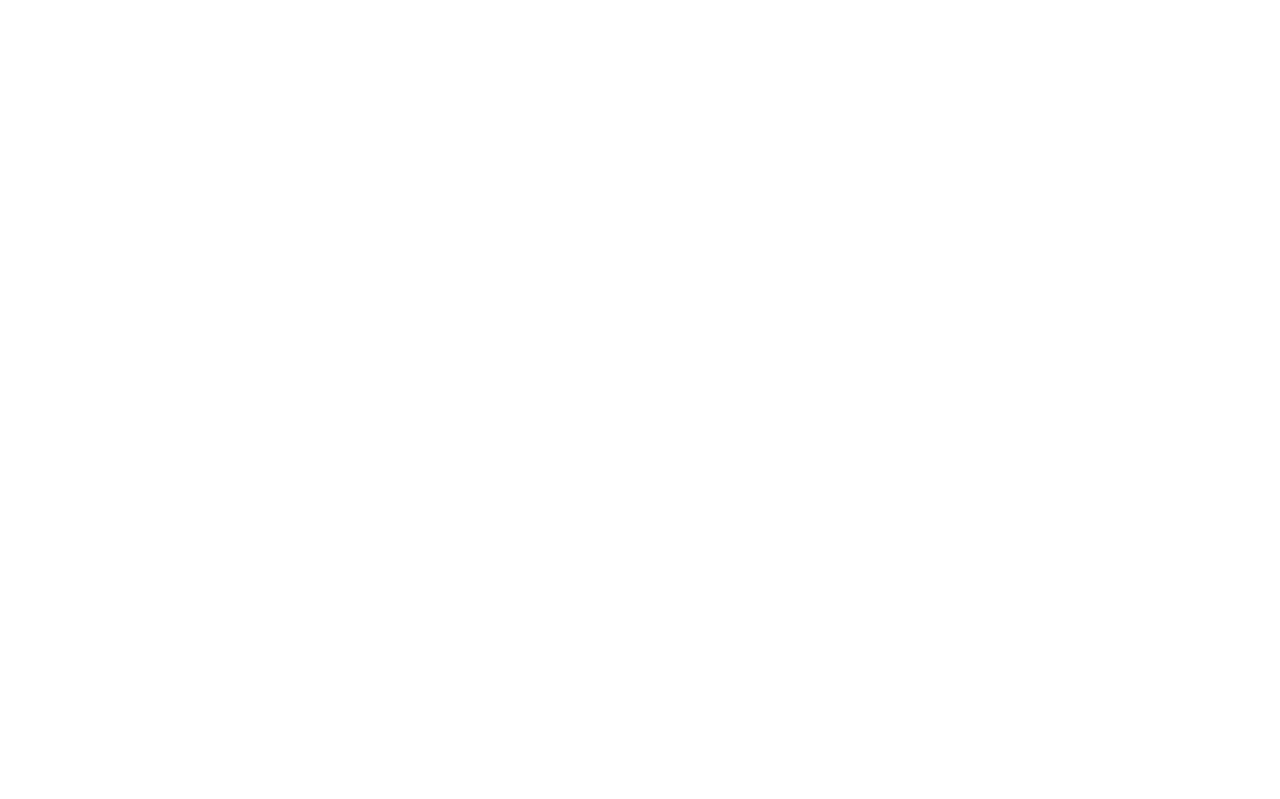
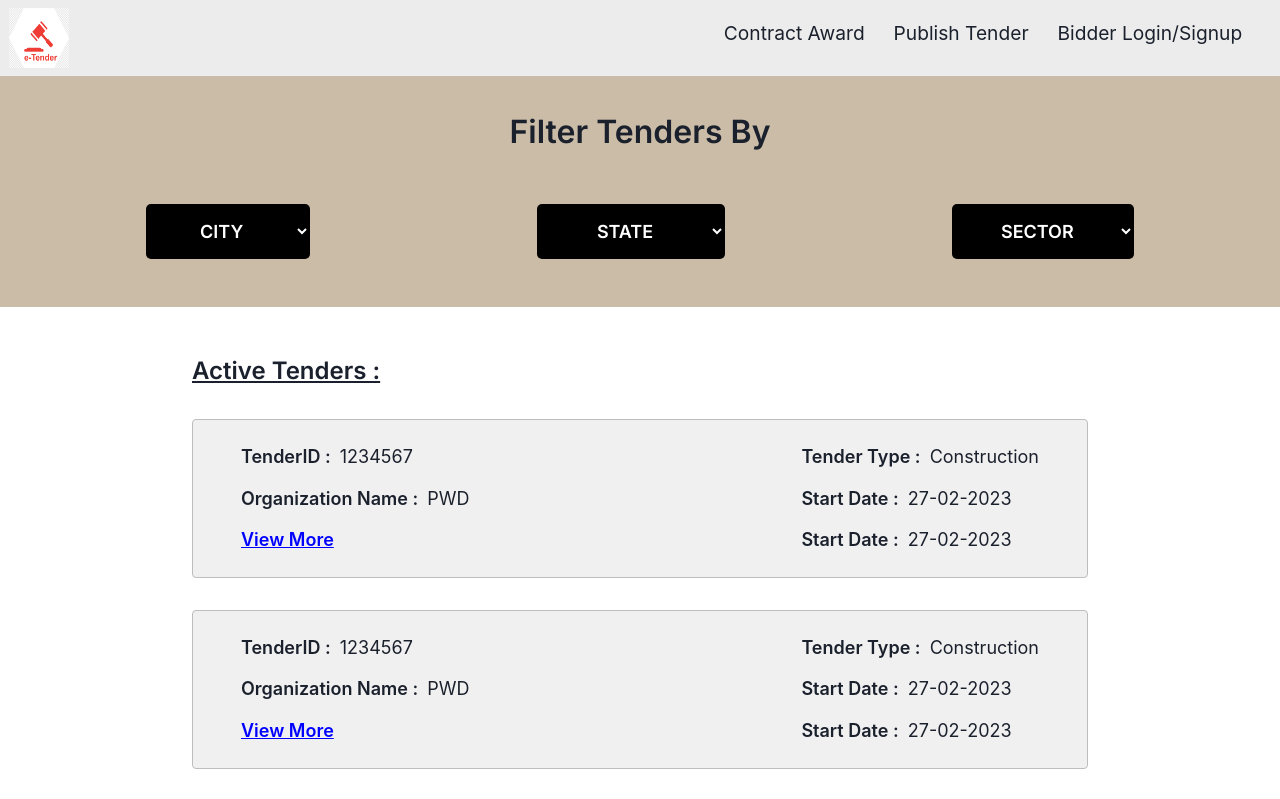
Before and after one commit to Abhiroop-Singh/Mini-Project, a React (Create React App) app in the folder client/: page /tenders in a window 1280 px wide. Before the commit this address had no page. Shown: the top 799 px of the page. Built offline with nearby package versions, Linux system fonts and the light colour scheme.

Commit message:
Tender Listing Page Done

```diff
--- a/client/src/App.js
+++ b/client/src/App.js
@@ -5,6 +5,7 @@
 import GovDashboard from "./components/GovDashboard/GovDashboard";
 import UserDashboard from "./components/UserDashboard/UserDashboard";
 import ReviewerDashboard from "./components/ReviewerDashboard/ReviewerDashboard";
+import TenderList from "./components/Tenders/TenderList";
 
 function App() {
   return (
@@ -16,6 +17,7 @@
           <Route path="/gov" element={<GovDashboard />} />
           <Route path="/user" element={<UserDashboard />} />
           <Route path="/review" element={<ReviewerDashboard />} />
+          <Route path="/tenders" element={<TenderList />} />
         </Routes>
       </BrowserRouter>
     </>
--- /dev/null
+++ b/client/src/components/Tenders/Tender.css
@@ -0,0 +1,46 @@
+#filtersection {
+  text-align: center;
+  padding: 2rem 2rem;
+  background-color: rgb(203, 188, 168);
+  padding-bottom: 3rem;
+}
+#filtersection > h1 {
+  font-family: "Inter";
+  font-size: xx-large;
+  margin-bottom: 3rem;
+}
+.filteroption {
+  display: flex;
+  justify-content: space-around;
+}
+.filterdrpdwn {
+  padding: 1rem 1.5rem;
+  text-align: center;
+  background-color: black;
+  color: white;
+  border-radius: 5px;
+  font-family: "Inter";
+  font-size: large;
+}
+.mainlist {
+  width: 70%;
+  margin: auto;
+  padding-top: 3rem;
+  padding-bottom: 4rem;
+}
+.mainlist > h1 {
+  font-size: x-large;
+  font-family: "Inter";
+  text-decoration: underline;
+  line-height: 2rem;
+  margin-bottom: 1rem;
+}
+.tenderlisting {
+  display: flex;
+  justify-content: space-between;
+  margin-top: 2rem;
+  background-color: #f0f0f0;
+  border: 1px solid rgb(190, 189, 189);
+  border-radius: 4px;
+  padding: 1rem 3rem;
+}
--- /dev/null
+++ b/client/src/components/Tenders/TenderList.jsx
@@ -0,0 +1,172 @@
+import React from "react";
+import "./Tender.css";
+import { Link } from "react-router-dom";
+
+const TenderList = () => {
+  return (
+    <div>
+      <nav>
+        <h1>
+          <u>
+            <b>
+              <img
+                src={require("../../Assets/images/minilogo.png")}
+                alt="mini"
+                className="navimg"
+              />
+              <Link to={"/"}></Link>
+            </b>
+          </u>
+        </h1>
+        <ul>
+          <li>
+            <Link to={"/"}>Contract Award</Link>
+          </li>
+          <li>
+            <Link to={"/"}>Publish Tender</Link>
+          </li>
+          <li>
+            <Link to={"/bidderlog"}>Bidder Login/Signup</Link>
+          </li>
+        </ul>
+      </nav>
+      <div id="filtersection">
+        <h1>Filter Tenders By</h1>
+        <div className="filteroption">
+          <select name="City" id="City" className="filterdrpdwn">
+            <option value="" disabled selected>
+              CITY
+            </option>
+            <option value="Bangalore">Bangalore</option>
+            <option value="Pune">Pune</option>
+            <option value="Hyderabad">Hyderabad</option>
+            <option value="Gwalior">Gwalior</option>
+            <option value="">No Filter</option>
+          </select>
+          <select name="State" id="State" className="filterdrpdwn">
+            <option value="" disabled selected>
+              STATE
+            </option>
+            <option value="Uttar Pradesh">Uttar Pradesh</option>
+            <option value="Bihar">Bihar</option>
+            <option value="Karnataka">Karnataka</option>
+            <option value="Rajasthan">Rajasthan</option>
+            <option value="">No Filter</option>
+          </select>
+          <select name="Sector" id="Sector" className="filterdrpdwn">
+            <option value="" disabled selected>
+              SECTOR
+            </option>
+            <option value="Civil">Civil</option>
+            <option value="Aviation">Aviation</option>
+            <option value="Construction">Construction</option>
+            <option value="Municipal">Municipal</option>
+            <option value="">No Filter</option>
+          </select>
+        </div>
+      </div>
+      <div className="mainlist">
+        <h1>Active Tenders : </h1>
+
+        <div className="tenderlisting">
+          <div className="textp1">
+            <div className="textspan">
+              <h1 className="texth1">TenderID : &nbsp;</h1>
+              <p className="textp1"> 1234567</p>
+            </div>
+            <div className="textspan">
+              <h1 className="texth1">Organization Name : &nbsp;</h1>
+              <p className="textp1"> PWD</p>
+            </div>
+            <div className="textspan">
+              <Link to={"/"} className="linktoprop">
+                {" "}
+                View More
+              </Link>
+            </div>
+          </div>
+          <div className="textp2">
+            <div className="textspan">
+              <h1 className="texth1">Tender Type : &nbsp;</h1>
+              <p className="textp1"> Construction</p>
+            </div>
+            <div className="textspan">
+              <h1 className="texth1">Start Date : &nbsp;</h1>
+              <p className="textp1"> 27-02-2023</p>
+            </div>
+            <div className="textspan">
+              <h1 className="texth1">Start Date : &nbsp;</h1>
+              <p className="textp1"> 27-02-2023</p>
+            </div>
+          </div>
+        </div>
+        <div className="tenderlisting">
+          <div className="textp1">
+            <div className="textspan">
+              <h1 className="texth1">TenderID : &nbsp;</h1>
+              <p className="textp1"> 1234567</p>
+            </div>
+            <div className="textspan">
+              <h1 className="texth1">Organization Name : &nbsp;</h1>
+              <p className="textp1"> PWD</p>
+            </div>
+            <div className="textspan">
+              <Link to={"/"} className="linktoprop">
+                {" "}
+                View More
+              </Link>
+            </div>
+          </div>
+          <div className="textp2">
+            <div className="textspan">
+              <h1 className="texth1">Tender Type : &nbsp;</h1>
+              <p className="textp1"> Construction</p>
+            </div>
+            <div className="textspan">
+              <h1 className="texth1">Start Date : &nbsp;</h1>
+              <p className="textp1"> 27-02-2023</p>
+            </div>
+            <div className="textspan">
+              <h1 className="texth1">Start Date : &nbsp;</h1>
+              <p className="textp1"> 27-02-2023</p>
+            </div>
+          </div>
+        </div>
+        <div className="tenderlisting">
+          <div className="textp1">
+            <div className="textspan">
+              <h1 className="texth1">TenderID : &nbsp;</h1>
+              <p className="textp1"> 1234567</p>
+            </div>
+            <div className="textspan">
+              <h1 className="texth1">Organization Name : &nbsp;</h1>
+              <p className="textp1"> PWD</p>
+            </div>
+            <div className="textspan">
+              <Link to={"/"} className="linktoprop">
+                {" "}
+                View More
+              </Link>
+            </div>
+          </div>
+          <div className="textp2">
+            <div className="textspan">
+              <h1 className="texth1">Tender Type : &nbsp;</h1>
+              <p className="textp1"> Construction</p>
+            </div>
+            <div className="textspan">
+              <h1 className="texth1">Start Date : &nbsp;</h1>
+              <p className="textp1"> 27-02-2023</p>
+            </div>
+            <div className="textspan">
+              <h1 className="texth1">Start Date : &nbsp;</h1>
+              <p className="textp1"> 27-02-2023</p>
+            </div>
+          </div>
+        </div>
+      </div>
+    </div>
+  );
+};
+
+export default TenderList;
```
Also changed, not shown: client/src/components/Tenders/TenderDetails.jsx (added, +37 -0 lines).
